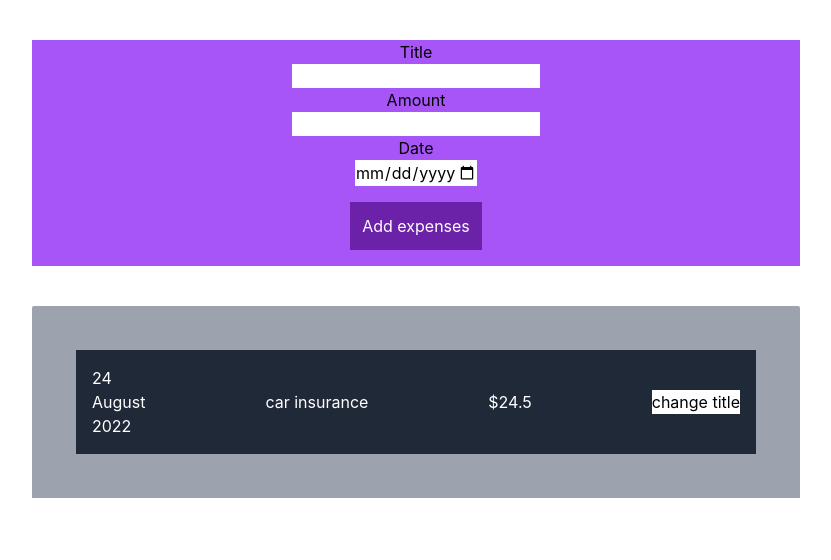
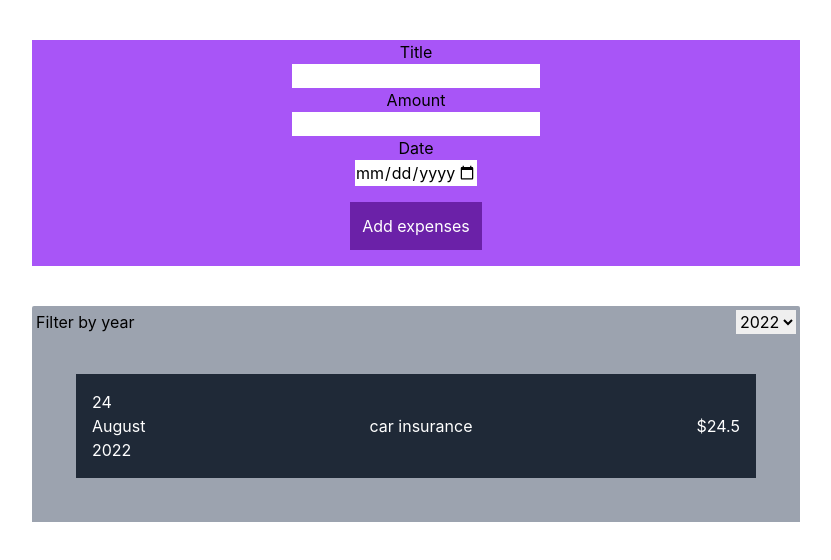
Before and after one commit to subhankar18r/expense-tracker, a React (Create React App) app: page / in a window 1280 px wide. Shown: the top 560 px of the page, without its empty margins (224-1055 px from the left). Built offline with nearby package versions, Linux system fonts and the light colour scheme.

Commit message:
dummy button removed

```diff
--- a/src/App.js
+++ b/src/App.js
@@ -1,20 +1,23 @@
+import { useState } from "react";
+
 import "./App.css";
 
 import NewExpense from "./components/NewExpense/NewExpense";
 import Expenses from "./components/Expenses/Expenses";
 import Container from "./components/UI/Container";
 
-function App() {
-  const expenses = [
+const prevAddedExpenses = [
   {
+    title: "car insurance",
     date: new Date(),
-      title: "car insurance",
     amount: 24.5,
     dAmount() {
       return "$" + this.amount;
     },
   },
 ];
+function App() {
+  const [expenses, setExpenses] = useState(prevAddedExpenses);
   const addExpenseHandler = (data) => {
     const expense = {
       ...data,
@@ -26,7 +29,7 @@ function App() {
     <div>
       <NewExpense onAddExpense={addExpenseHandler} />
       <Container className="bg-gray-400 p-1 rounded-t-sm w-[60vw] m-auto mt-10">
-        <Expenses expenses={expenses} />
+        <Expenses item={expenses} />
       </Container>
     </div>
   );
--- /dev/null
+++ b/src/components/Expenses/ExpenseFilter.js
@@ -0,0 +1,22 @@
+import Expenses from "./Expenses";
+
+const ExpensesFilter = (props) => {
+  const yearChangeHandler = (event) => {
+    props.onChangeFilter(event.target.value);
+  };
+  return (
+    <div className="expenses-filter">
+      <div className="flex justify-between">
+        <label>Filter by year</label>
+        <select onChange={yearChangeHandler} value={props.selected}>
+          <option value="2022">2022</option>
+          <option value="2021">2021</option>
+          <option value="2020">2020</option>
+          <option value="2019">2019</option>
+        </select>
+      </div>
+    </div>
+  );
+};
+
+export default ExpensesFilter;
--- a/src/components/Expenses/Expenseitem.js
+++ b/src/components/Expenses/Expenseitem.js
@@ -1,23 +1,11 @@
-import { useState } from "react";
-
 import ExpenseDate from "./ExpenseDate";
 
 function Expenseitem(props) {
-  const [title, setTitle] = useState(props.title);
-
-  const clickHandler = () => {
-    setTitle("updated");
-    console.log("clicked");
-  };
-
   return (
     <div className="flex justify-between items-center bg-gray-800 text-white m-10 p-4">
       <ExpenseDate date={props.date} />
-      <h2>{title}</h2>
+      <h2>{props.title}</h2>
       <div className="price">{props.amount}</div>
-      <button className="bg-white text-black" onClick={clickHandler}>
-        change title
-      </button>
     </div>
   );
 }
--- a/src/components/Expenses/Expenses.js
+++ b/src/components/Expenses/Expenses.js
@@ -1,13 +1,31 @@
+import { useState } from "react";
+
 import Expenseitem from "./Expenseitem";
+import ExpensesFilter from "./ExpenseFilter";
 
 const Expenses = (props) => {
+  const [filteredYear, setFilteredYear] = useState(new Date().getFullYear());
+
+  const filterChangeHandler = (selectedYear) => {
+    setFilteredYear(selectedYear);
+    console.log(setFilteredYear);
+  };
   return (
     <div>
-      <Expenseitem
-        title={props.expenses[0].title}
-        date={props.expenses[0].date}
-        amount={props.expenses[0].dAmount()}
+      <ExpensesFilter
+        selected={filteredYear}
+        onChangeFilter={filterChangeHandler}
       />
+      {props.item.map((expense) => {
+        console.log(expense);
+        return (
+          <Expenseitem
+            title={expense.title}
+            date={expense.date}
+            amount={expense.dAmount()}
+          />
+        );
+      })}
     </div>
   );
 };
```
Lines whose indentation alone changed are shown as unchanged.
